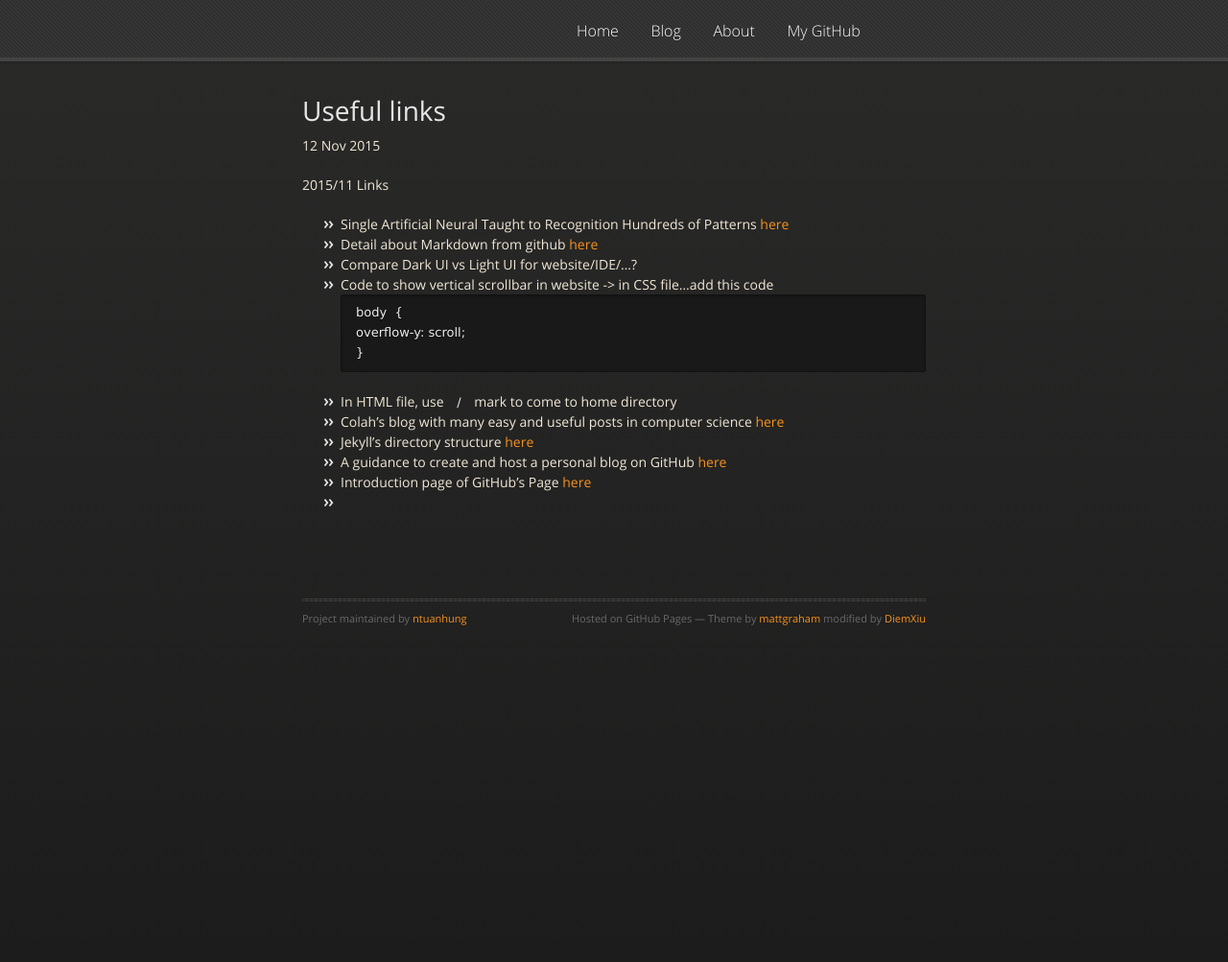
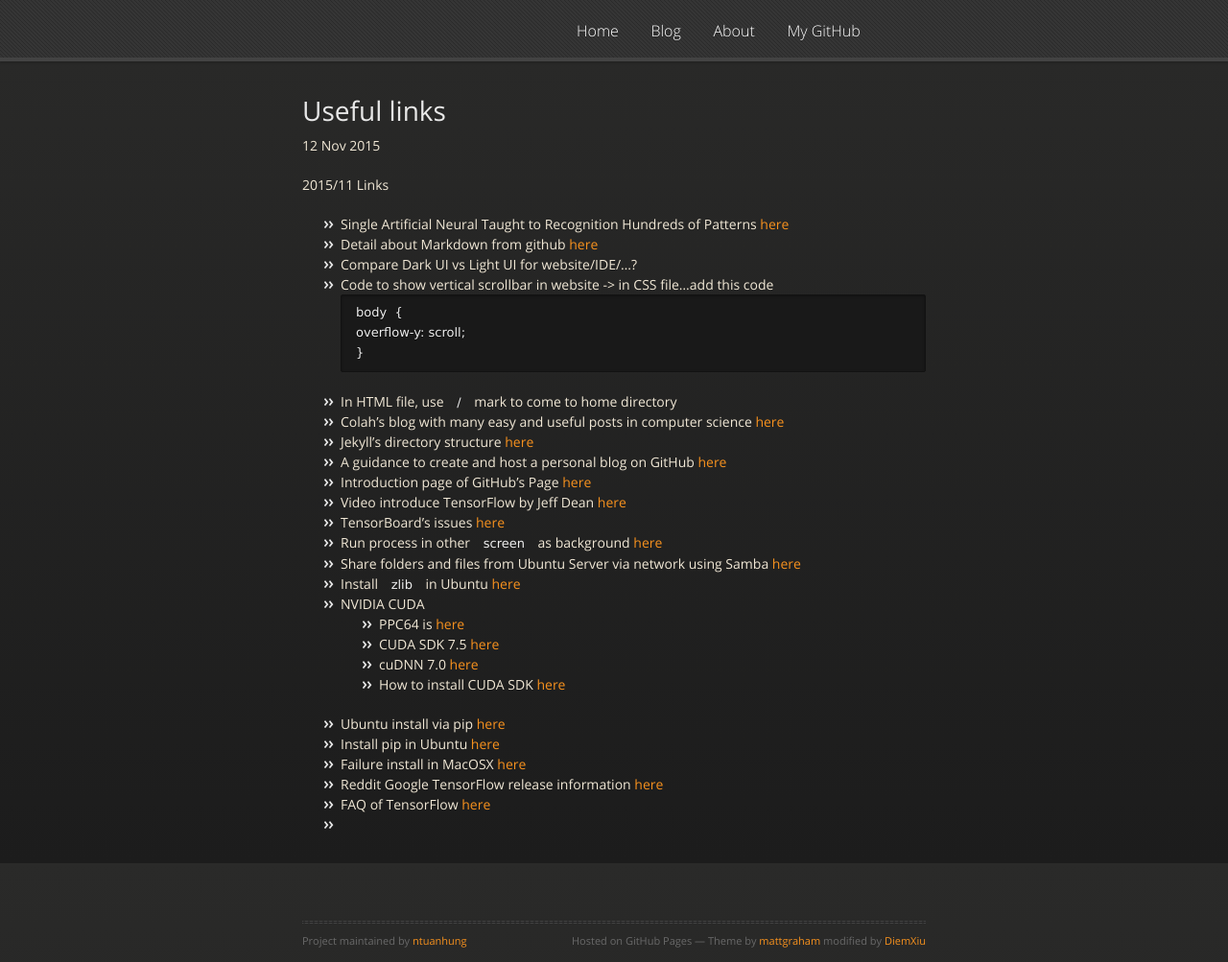
Before and after one commit to ntuanhung/ntuanhung.github.io, a Jekyll site: the page built from _posts/2015-11-12-useful-links.md, in a window 1280 px wide and 1003 px high. Shown: the whole window at 96% size. Built offline with Jekyll 4.4.1, drawn with Linux system fonts in a browser that asks for light colours; nearby versions of some CDN libraries.

Commit message:
Update 2015-11-12-useful-links.md

```diff
--- a/_posts/2015-11-12-useful-links.md
+++ b/_posts/2015-11-12-useful-links.md
@@ -19,4 +19,19 @@ body  {
 * Jekyll's directory structure [here](http://jekyllrb.com/docs/structure/)
 * A guidance to create and host a personal blog on GitHub [here](http://jmcglone.com/guides/github-pages/)
 * Introduction page of GitHub's Page [here](https://pages.github.com/)
+* Video introduce TensorFlow by Jeff Dean [here](https://news.ycombinator.com/item?id=10534172)
+* TensorBoard's issues [here](http://stackoverflow.com/questions/33639123/i-can-not-understant-why-tensorboard-doesnt-work-properly)
+* Run process in other `screen` as background [here](http://stackoverflow.com/questions/4797050/how-to-run-process-as-background-and-never-die)
+* Share folders and files from Ubuntu Server via network using Samba [here](https://help.ubuntu.com/community/How%20to%20Create%20a%20Network%20Share%20Via%20Samba%20Via%20CLI%20%28Command-line%20interface/Linux%20Terminal%29%20-%20Uncomplicated,%20Simple%20and%20Brief%20Way!)
+* Install `zlib` in Ubuntu [here](http://ubuntuforums.org/showthread.php?t=1620356)
+* NVIDIA CUDA
+    * PPC64 is [here](https://en.wikipedia.org/wiki/Ppc64)
+    * CUDA SDK 7.5 [here](https://developer.nvidia.com/cuda-downloads)
+    * cuDNN 7.0 [here](https://developer.nvidia.com/cuda-toolkit-70)
+    * How to install CUDA SDK [here](http://www.r-tutor.com/gpu-computing/cuda-installation/cuda7.5-ubuntu)
+* Ubuntu install via pip [here](http://askubuntu.com/questions/695981/platform-not-supported-for-tensorflow-on-ubuntu-14-04-2)
+* Install pip in Ubuntu [here](http://pip.readthedocs.org/en/stable/installing/)
+* Failure install in MacOSX [here](https://github.com/tensorflow/tensorflow/issues/11)
+* Reddit Google TensorFlow release information [here](https://www.reddit.com/r/MachineLearning/comments/3s4qpm/google_tensorflow_released/)
+* FAQ of TensorFlow [here](http://tensorflow.org/resources/faq.md#running_a_tensorflow_computation)
 *
```
